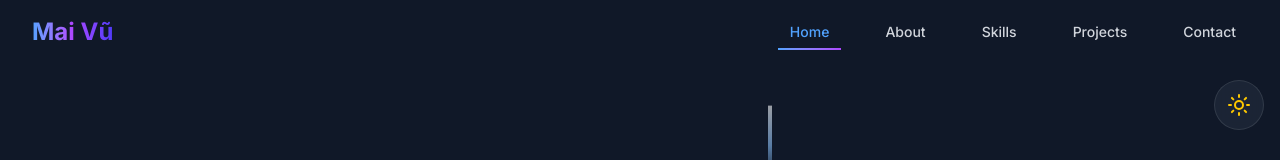
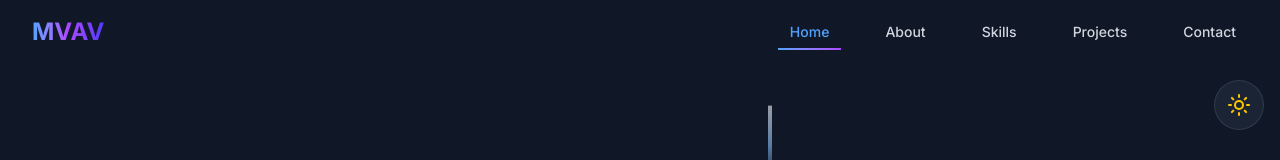
Before and after one commit to BoyKa74/Vercel_personal, a Next.js app: page / in a window 1280 px wide. Shown: the top 160 px of the page. Built offline with nearby package versions, Linux system fonts and the light colour scheme.

Commit message:
update dark home

```diff
--- a/src/app/layout.tsx
+++ b/src/app/layout.tsx
@@ -5,7 +5,7 @@ import "./globals.css";
 const inter = Inter({ subsets: ["latin"] });
 
 export const metadata: Metadata = {
-  title: "Mai Vũ - Full Stack Developer",
+  title: "Mai Vủ - Full Stack Developer",
   description: "Passionate Full Stack Developer specializing in React, Node.js, and modern web technologies",
 };
 
@@ -14,7 +14,7 @@ function AnimatedBackground() {
   return (
     <>
       {/* Dark theme - Space background */}
-      <div className="dark-theme-bg fixed inset-0 z-0">
+      <div className="dark:block hidden fixed inset-0 z-0">
         {/* Stars */}
         <div className="absolute inset-0">
           {[...Array(100)].map((_, i) => (
@@ -43,7 +43,7 @@ function AnimatedBackground() {
       </div>
 
       {/* Light theme - Ocean background */}
-      <div className="light-theme-bg fixed inset-0 z-0">
+      <div className="dark:hidden block fixed inset-0 z-0">
         {/* Ocean depth gradient */}
         <div className="absolute inset-0 bg-gradient-to-b from-sky-400 via-blue-500 to-blue-800"></div>
 
@@ -88,7 +88,7 @@ export default function RootLayout({
   children: React.ReactNode;
 }) {
   return (
-    <html lang="en">
+    <html lang="en" className="dark">
       <head>
         <script
           dangerouslySetInnerHTML={{
@@ -101,12 +101,8 @@ export default function RootLayout({
               const theme = localStorage.getItem('theme');
               if (theme === 'dark') {
                 document.documentElement.classList.add('dark');
-                document.querySelector('.dark-theme-bg')?.classList.remove('hidden');
-                document.querySelector('.light-theme-bg')?.classList.add('hidden');
               } else {
                 document.documentElement.classList.remove('dark');
-                document.querySelector('.dark-theme-bg')?.classList.add('hidden');
-                document.querySelector('.light-theme-bg')?.classList.remove('hidden');
               }
             `,
           }}
--- a/src/components/Footer.tsx
+++ b/src/components/Footer.tsx
@@ -112,7 +112,7 @@ export default function Footer() {
                 ? 'bg-gradient-to-r from-blue-400 to-purple-500 bg-clip-text text-transparent'
                 : 'bg-gradient-to-r from-yellow-200 to-orange-300 bg-clip-text text-transparent'
             }`}>
-              Mai Vũ
+              Mai Vủ
             </h3>
             <p className={`mb-4 ${
               isDarkMode ? 'text-gray-400' : 'text-white/80'
@@ -205,12 +205,12 @@ export default function Footer() {
               <p className={`${
                 isDarkMode ? 'text-gray-400' : 'text-white/80'
               }`}>
-                📧 maivu.dev@email.com
+                📧 maivananhvu.dev@email.com
               </p>
               <p className={`${
                 isDarkMode ? 'text-gray-400' : 'text-white/80'
               }`}>
-                📍 Ho Chi Minh City, Vietnam
+                📍 Da Nang City, Vietnam
               </p>
               <p className={`${
                 isDarkMode ? 'text-gray-400' : 'text-white/80'
@@ -245,7 +245,7 @@ export default function Footer() {
           <p className={`text-sm mb-4 md:mb-0 ${
             isDarkMode ? 'text-gray-500' : 'text-white/60'
           }`}>
-            © {new Date().getFullYear()} Mai Vũ. All rights reserved.
+            © {new Date().getFullYear()} Mai Vủ. All rights reserved.
           </p>
 
           <motion.div
--- a/src/components/Navbar.tsx
+++ b/src/components/Navbar.tsx
@@ -144,7 +144,7 @@ const Navbar = () => {
                 : 'from-blue-600 via-purple-600 to-indigo-700'
             } bg-clip-text text-transparent`}
           >
-            Mai Vũ
+            MVAV
           </motion.button>
 
           {/* Desktop menu */}
```
Also changed, not shown: 1 other file (tests, documents, lock files or other folders).
